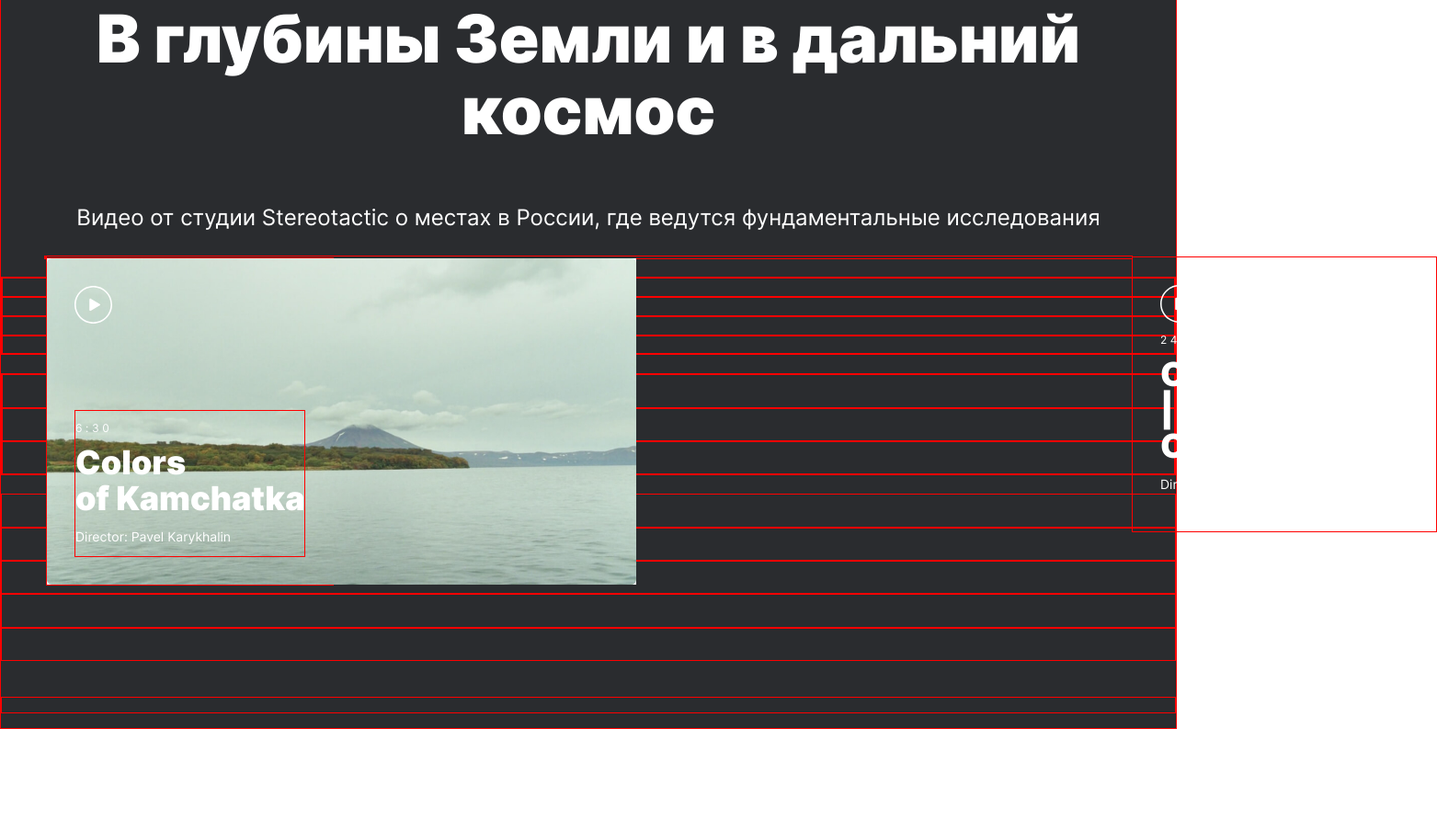
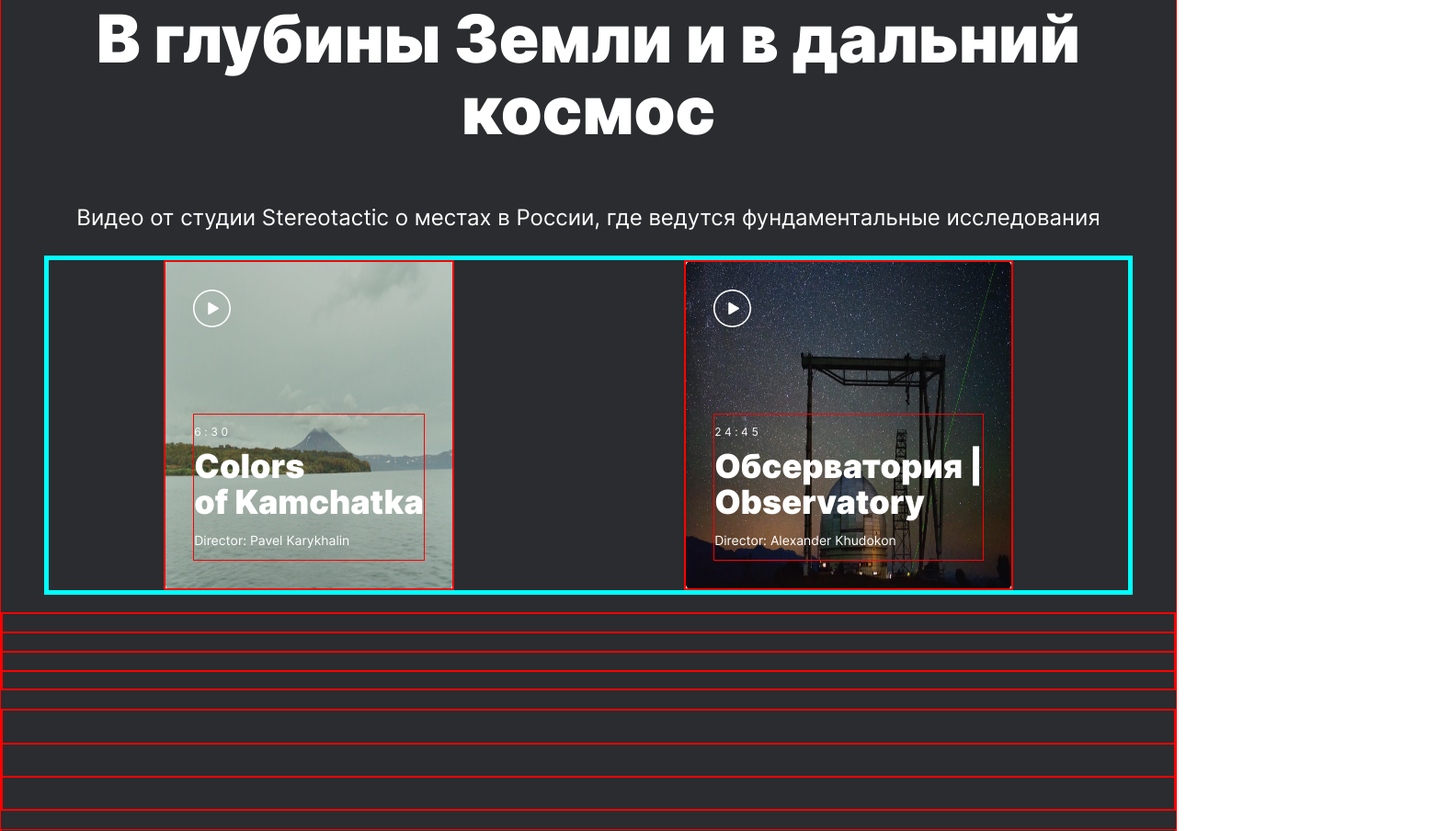
Before and after one commit to rumiant348/landing-3, a plain HTML site: page index.html in a window 1280 px wide. Shown: the part 6233-7137 px from the top of the page at 92% size, 1563 px wide, since content can reach past the window. Before the commit the page ends 7026 px from the top, so only its background shows below. Drawn offline with Linux system fonts and the light colour scheme.

Commit message:
finish video, needs refactoring

```diff
--- a/blocks/video/__container/video__container.css
+++ b/blocks/video/__container/video__container.css
@@ -1,5 +1,7 @@
 .video__container {
     display: flex;
     flex-direction: row;
-    justify-content: space-between;
+    justify-content: space-around;
+    max-width: 1184px;
+    border: aqua 5px solid;
 }
--- a/blocks/video/__image/video__image.css
+++ b/blocks/video/__image/video__image.css
@@ -1,6 +1,18 @@
 .video__image {
     height: 100%;
+    width: 100%;
     position: absolute;
     top: 0;
     left: 0;
+
+    opacity: 0.8;
+    background: #000000;
+
+    transition-property: opacity;
+    transition-duration: 1s;
+    transition-timing-function: ease-out;
 }
+
+.video__image:hover {
+    opacity: 0.5;
+}
--- a/blocks/video/__item/video__item.css
+++ b/blocks/video/__item/video__item.css
@@ -5,5 +5,5 @@
     align-content: end;
     max-width: 583px;
     padding: 30px;
-    position: absolute;
+    position: relative;
 }
--- a/index.html
+++ b/index.html
@@ -178,7 +178,6 @@
             <h3 class="video__content-subtitle">Видео от студии Stereotactic о местах в России, где ведутся
                 фундаментальные исследования</h3>
             <div class="video__container">
-                <!--                todo: затемнение бэкграунд позиционирование-->
                 <a class="video__link" target="_blank" href="https://vimeo.com/81106671">
                     <div class="video__item-bg">
                         <div class="video__item">
@@ -193,11 +192,16 @@
                     </div>
                 </a>
                 <a class="video__link" target="_blank" href="https://vimeo.com/290675450">
-                    <div class="video__item">
-                        <img src="images/icon_play.svg" alt="кнопка проигрывания видео" class="video__icon">
-                        <p class="video__duration">24:45</p>
-                        <h3 class="video__title">Обсерватория |<br>Observatory</h3>
-                        <p class="video__subtitle">Director: Alexander Khudokon </p>
+                    <div class="video__item-bg">
+                        <div class="video__item">
+                            <img src="images/icon_play.svg" alt="кнопка проигрывания видео" class="video__icon">
+                            <div class="video__text">
+                                <p class="video__duration">24:45</p>
+                                <h3 class="video__title">Обсерватория |<br>Observatory</h3>
+                                <p class="video__subtitle">Director: Alexander Khudokon </p>
+                            </div>
+                            <img src="images/observatory.jpg" alt="фото обсерватории" class="video__image">
+                        </div>
                     </div>
                 </a>
             </div>
```
